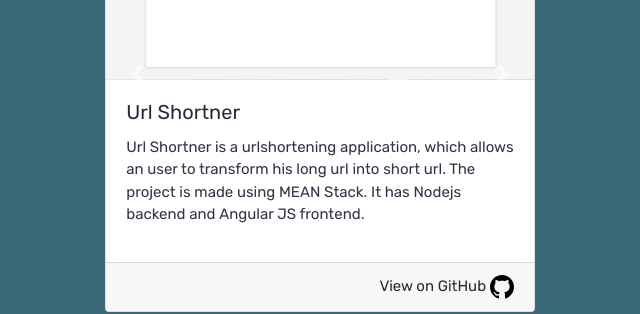
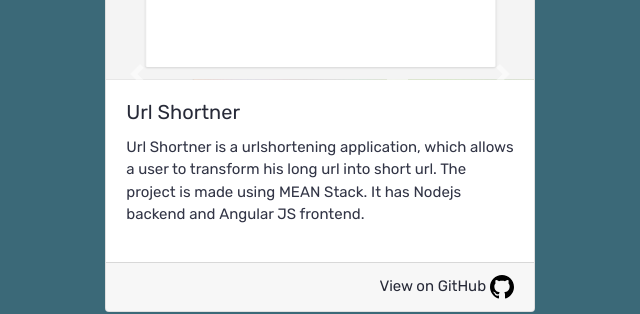
Before and after one commit to ashwinvinod16/ashwinvinod16.github.io, a plain HTML site: page index.html in a window 1280 px wide. Shown: the part 3500-3814 px from the top of the page, 320-960 px from the left. Drawn offline with nearby package versions, Linux system fonts and the light colour scheme.

Commit message:
Change in Content

```diff
--- a/index.html
+++ b/index.html
@@ -438,7 +438,7 @@
                                                                     Url Shortner
                                                                 </div>
                                                                 <p class="card-det">
-                                                                    Url Shortner is a urlshortening application, which allows an user to transform his long url into short url.
+                                                                    Url Shortner is a urlshortening application, which allows a user to transform his long url into short url.
                                                                     The project is made using <strong>MEAN Stack.</strong> It has <strong>Nodejs</strong> backend and <strong>Angular JS</strong> frontend.
                                                                 </p>
                                                             </div>
```
Also changed, not shown: 1 other file.
